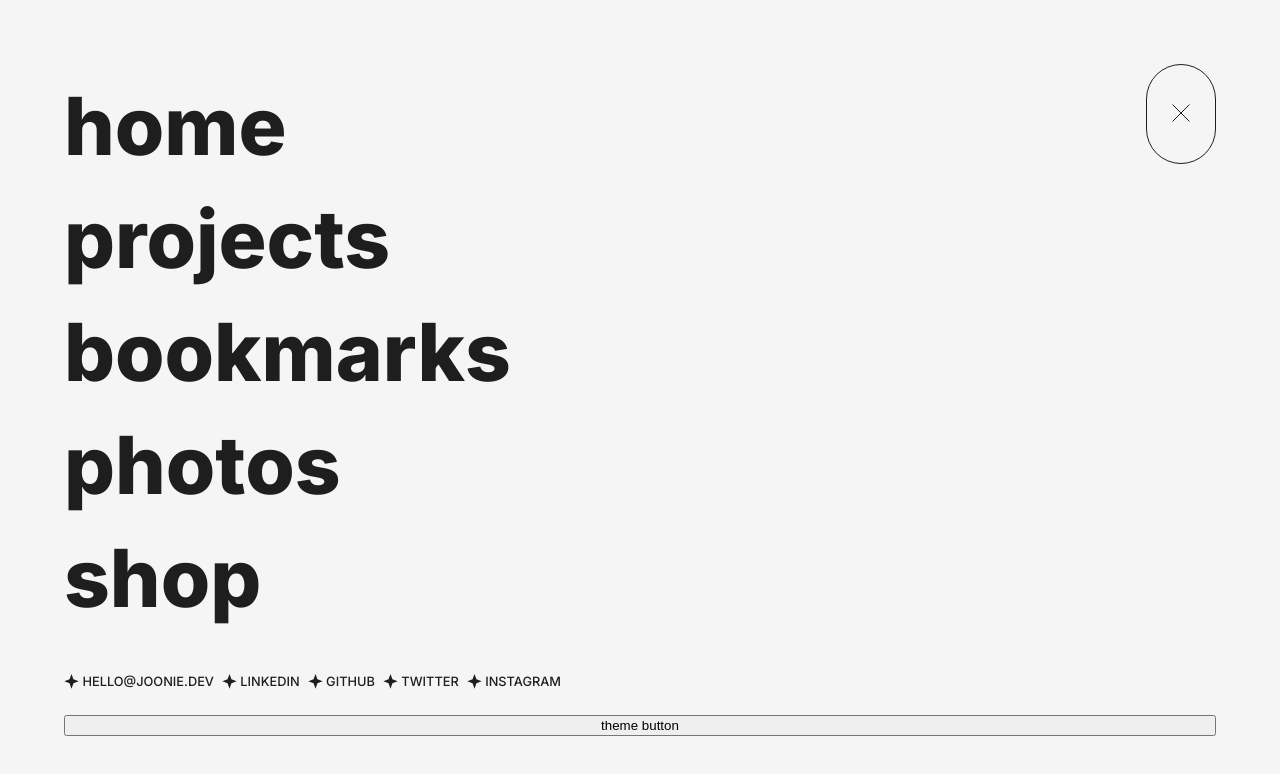
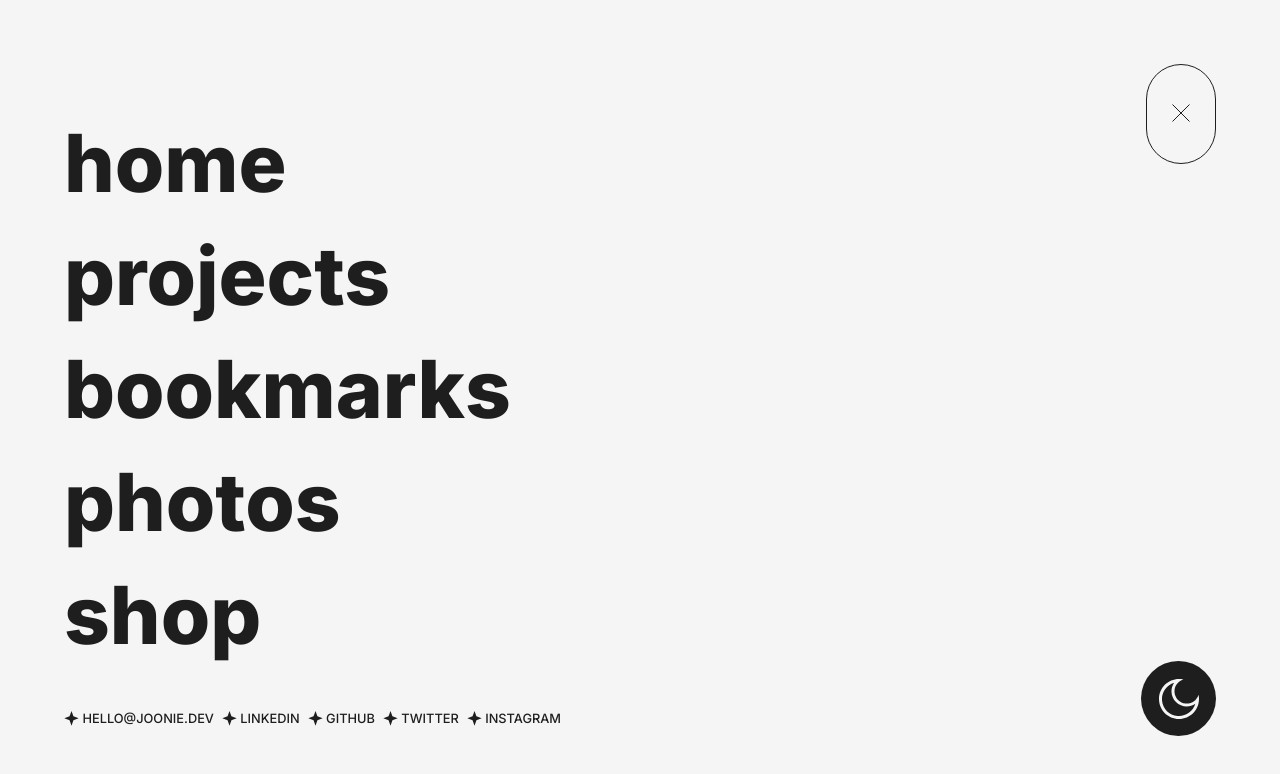
Before and after one commit to iteratetograceness/joonierepo, a Next.js app: page / in a window 1280 px wide. Both pictures are taken after a click on the button 1181 px from the left and 114 px from the top of the page. Shown: the top 774 px of the page. Built offline with nearby package versions, Linux system fonts and the light colour scheme.

Commit message:
Theme button

```diff
--- a/app/globals.css
+++ b/app/globals.css
@@ -32,7 +32,7 @@ a {
   box-sizing: border-box;
 }
 
-@media (prefers-color-scheme: dark) {
+/* @media (prefers-color-scheme: dark) {
   :root {
     --background: #1e1e1e;
     --foreground: #f5f5f5;
@@ -41,4 +41,10 @@ a {
   html {
     color-scheme: dark;
   }
+} */
+
+.dark-mode {
+  --background: #1e1e1e;
+  --foreground: #f5f5f5;
+  /* color-scheme: dark; */
 }
--- a/components/common/nav/index.module.css
+++ b/components/common/nav/index.module.css
@@ -59,6 +59,7 @@
 .link {
   font-size: 5rem;
   font-weight: 800;
+  width: fit-content;
 }
 
 .socials {
@@ -68,6 +69,7 @@
   font-weight: 500;
   font-size: 0.8rem;
   margin-top: 2rem;
+  max-width: 75%;
 }
 
 .social {
--- a/components/common/nav/menu.tsx
+++ b/components/common/nav/menu.tsx
@@ -1,6 +1,6 @@
 'use client';
 
-import { motion } from 'framer-motion';
+import { motion, useReducedMotion } from 'framer-motion';
 import Link from 'next/link';
 import { KeyboardEvent, useEffect, useState } from 'react';
 import Sparkle from '../../../icons/sparkle';
@@ -44,6 +44,7 @@ type Props = {
 };
 
 export default function Menu({ isOpen }: Props) {
+  const prefersReducedMotion = useReducedMotion();
   const [firstRender, setFirstRender] = useState(true);
 
   const onKeyDown = (e: KeyboardEvent) => {
@@ -69,13 +70,13 @@ export default function Menu({ isOpen }: Props) {
   const menuVariants = {
     closed: {
       height: 0,
-      top: '-3rem',
+      top: '-4rem',
       transitionEnd: { display: 'none' },
       transition: {
-        duration: 2,
+        duration: 1.5,
         ease: [0.76, 0, 0.24, 1],
         when: 'afterChildren',
-        staggerChildren: 0.05,
+        staggerChildren: prefersReducedMotion ? 0 : 0.05,
       },
     },
     open: {
@@ -85,8 +86,8 @@ export default function Menu({ isOpen }: Props) {
       transition: {
         duration: 1,
         ease: [0.76, 0, 0.24, 1],
-        staggerChildren: 0.15,
-        delayChildren: 0.8,
+        staggerChildren: prefersReducedMotion ? 0 : 0.15,
+        delayChildren: 0.9,
       },
     },
   };
@@ -94,8 +95,23 @@ export default function Menu({ isOpen }: Props) {
   // LINKS:
   const MotionLink = motion(Link);
   const linkVariants = {
-    closed: { opacity: 0, y: 10, transition: { duration: 0.4 } },
-    open: { opacity: 1, y: -10, transition: { duration: 0.4 } },
+    closed: {
+      opacity: 0,
+      y: prefersReducedMotion ? 0 : 10,
+      transition: { duration: 0.4 },
+    },
+    open: {
+      opacity: 1,
+      y: prefersReducedMotion ? 0 : -10,
+      transition: { duration: 0.4 },
+    },
+  };
+
+  // THEME BUTTON:
+  const MotionThemeButton = motion(ThemeButton);
+  const buttonVariants = {
+    closed: { scale: 0.8, opacity: 0 },
+    open: { scale: 1, opacity: 1, transition: { delay: 1.5 } },
   };
 
   return (
@@ -131,7 +147,7 @@ export default function Menu({ isOpen }: Props) {
           );
         })}
       </motion.div>
-      <ThemeButton />
+      <MotionThemeButton variants={buttonVariants} />
     </motion.div>
   );
 }
--- /dev/null
+++ b/components/common/theme-button/index.module.css
@@ -0,0 +1,21 @@
+.button {
+  display: flex;
+  justify-content: center;
+  align-items: center;
+  position: absolute;
+  background: var(--foreground);
+  height: 75px;
+  width: 75px;
+  border-radius: 50%;
+  border: none;
+  color: var(--background);
+  right: 4rem;
+  cursor: pointer;
+}
+
+@media (max-width: 600px) {
+  .button {
+    left: 4rem;
+    top: 4rem;
+  }
+}
--- a/components/common/theme-button/index.tsx
+++ b/components/common/theme-button/index.tsx
@@ -1,5 +1,60 @@
 'use client';
 
-export default function ThemeButton() {
-  return <button id='theme-toggle'>theme button</button>;
-}
+import { motion, useReducedMotion } from 'framer-motion';
+import { ForwardedRef, forwardRef, useEffect, useState } from 'react';
+import Moon from '../../../icons/moon';
+import Sun from '../../../icons/sun';
+import styles from './index.module.css';
+
+const ThemeButton = forwardRef(function ThemeButton(
+  _,
+  ref: ForwardedRef<HTMLButtonElement>,
+) {
+  const prefersReducedMotion = useReducedMotion();
+  const [theme, setTheme] = useState<'dark' | 'light' | null>(null);
+
+  const toggleDarkMode = (state: boolean) => {
+    document.documentElement.classList.toggle('dark-mode', state);
+  };
+
+  const toggleTheme = () => {
+    if (theme === 'light') {
+      toggleDarkMode(true);
+      setTheme('dark');
+    } else {
+      toggleDarkMode(false);
+      setTheme('light');
+    }
+  };
+
+  useEffect(() => {
+    window
+      .matchMedia('(prefers-color-scheme: dark)')
+      .addEventListener('change', (event) => {
+        const colorScheme = event.matches ? 'dark' : 'light';
+        setTheme(colorScheme);
+      });
+  }, []);
+
+  const hoverAnimation = {
+    rotate: 360,
+    opacity: 0.5,
+    transition: {
+      rotate: { repeat: Infinity, duration: 3, ease: 'linear' },
+    },
+  };
+
+  return (
+    <motion.button
+      id='theme-toggle'
+      ref={ref}
+      className={styles.button}
+      whileHover={prefersReducedMotion ? undefined : hoverAnimation}
+      onClick={toggleTheme}
+    >
+      {theme && theme === 'dark' ? <Sun /> : <Moon />}
+    </motion.button>
+  );
+});
+
+export default ThemeButton;
--- /dev/null
+++ b/icons/moon.tsx
@@ -0,0 +1,20 @@
+import { SVGType } from './types';
+
+export default function Moon({ width = 40, height = 40 }: SVGType) {
+  return (
+    <svg
+      width={width}
+      height={height}
+      viewBox='0 0 40 40'
+      fill='none'
+      xmlns='http://www.w3.org/2000/svg'
+    >
+      <path
+        fillRule='evenodd'
+        clipRule='evenodd'
+        d='M0 20.0001C0 8.95449 8.95425 0.000235103 19.9999 0.000235103C21.4694 -0.00714726 22.9346 0.159353 24.3649 0.496264C18.7039 2.11711 14.9989 7.5386 15.5455 13.4016C16.0921 19.2647 20.7353 23.9079 26.5984 24.4545C32.4614 25.0011 37.8829 21.2961 39.5037 15.6351C39.8406 17.0654 40.0071 18.5306 39.9998 20.0001C39.9998 31.0457 31.0455 40 19.9999 40C8.95425 40 0 31.0457 0 20.0001ZM16.9506 23.0481C11.7622 17.8646 11.009 9.71782 15.159 3.67087C7.34784 5.9908 2.27593 13.5206 3.06141 21.6311C3.8469 29.7415 10.2695 36.1581 18.3807 36.936C26.4919 37.7139 34.0169 32.6349 36.3295 24.8215C30.2865 28.9773 22.139 28.2317 16.9506 23.0481Z'
+        fill='currentColor'
+      />
+    </svg>
+  );
+}
--- /dev/null
+++ b/icons/sun.tsx
@@ -0,0 +1,52 @@
+import { SVGType } from './types';
+
+export default function Sun({ width = 48, height = 48 }: SVGType) {
+  return (
+    <svg
+      width={width}
+      height={height}
+      viewBox='0 0 48 48'
+      fill='none'
+      xmlns='http://www.w3.org/2000/svg'
+    >
+      <path
+        fillRule='evenodd'
+        clipRule='evenodd'
+        d='M12.7139 23.77C12.7139 17.664 17.6637 12.7142 23.7697 12.7142C26.7019 12.7142 29.514 13.879 31.5873 15.9523C33.6607 18.0257 34.8255 20.8378 34.8255 23.77C34.8255 29.876 29.8757 34.8258 23.7697 34.8258C17.6637 34.8258 12.7139 29.876 12.7139 23.77ZM16.6196 26.7316C17.8175 29.6235 20.6394 31.509 23.7696 31.509C28.0437 31.509 31.5087 28.0441 31.5087 23.7699C31.5087 20.6398 29.6231 17.8178 26.7312 16.62C23.8393 15.4221 20.5106 16.0842 18.2972 18.2976C16.0839 20.5109 15.4217 23.8397 16.6196 26.7316Z'
+        fill='currentColor'
+      />
+      <path
+        d='M23.7707 9.95024C24.6816 9.93833 25.4171 9.20278 25.4291 8.29187V1.65837C25.4291 0.742479 24.6866 0 23.7707 0C22.8548 0 22.1123 0.742479 22.1123 1.65837V8.29187C22.1242 9.20278 22.8598 9.93833 23.7707 9.95024Z'
+        fill='currentColor'
+      />
+      <path
+        d='M23.7707 37.5898C22.8598 37.6017 22.1242 38.3372 22.1123 39.2482V45.8816C22.1123 46.7975 22.8548 47.54 23.7707 47.54C24.6866 47.54 25.4291 46.7975 25.4291 45.8816V39.2482C25.4171 38.3372 24.6816 37.6017 23.7707 37.5898Z'
+        fill='currentColor'
+      />
+      <path
+        d='M11.6521 13.9967C12.2995 14.6434 13.3484 14.6434 13.9959 13.9967C14.6426 13.3492 14.6426 12.3003 13.9959 11.6529L9.30823 6.96518C8.8948 6.52151 8.27217 6.33887 7.68459 6.48893C7.09701 6.63899 6.6382 7.09781 6.48814 7.68539C6.33808 8.27297 6.52071 8.8956 6.96439 9.30902L11.6521 13.9967Z'
+        fill='currentColor'
+      />
+      <path
+        d='M35.8885 33.5433C35.2351 32.9345 34.2169 32.9524 33.5853 33.584C32.9538 34.2155 32.9358 35.2337 33.5447 35.8872L38.2324 40.5748C38.5417 40.888 38.9641 41.0634 39.4043 41.0613C39.845 41.0659 40.2683 40.8902 40.5762 40.5748C41.2229 39.9274 41.2229 38.8785 40.5762 38.231L35.8885 33.5433Z'
+        fill='currentColor'
+      />
+      <path
+        d='M9.95024 23.77C9.93833 22.8591 9.20278 22.1236 8.29187 22.1117H1.65837C0.742479 22.1117 0 22.8541 0 23.77C0 24.6859 0.742479 25.4284 1.65837 25.4284H8.29187C9.20278 25.4165 9.93833 24.681 9.95024 23.77Z'
+        fill='currentColor'
+      />
+      <path
+        d='M45.8807 22.1117H39.2472C38.3313 22.1117 37.5889 22.8541 37.5889 23.77C37.5889 24.6859 38.3313 25.4284 39.2472 25.4284H45.8807C46.7966 25.4284 47.5391 24.6859 47.5391 23.77C47.5391 22.8541 46.7966 22.1117 45.8807 22.1117Z'
+        fill='currentColor'
+      />
+      <path
+        d='M11.6541 33.5433L6.96644 38.231C6.31978 38.8785 6.31978 39.9274 6.96644 40.5748C7.2743 40.8902 7.69769 41.0659 8.13836 41.0613C8.57853 41.0634 9.00097 40.888 9.31028 40.5748L13.9979 35.8872C14.6068 35.2337 14.5888 34.2155 13.9573 33.584C13.3258 32.9524 12.3075 32.9345 11.6541 33.5433Z'
+        fill='currentColor'
+      />
+      <path
+        d='M34.8261 14.4831C35.2662 14.4852 35.6887 14.3099 35.998 13.9967L40.5751 9.30902C41.0188 8.8956 41.2014 8.27297 41.0513 7.68539C40.9013 7.09781 40.4425 6.63899 39.8549 6.48893C39.2673 6.33887 38.6447 6.52151 38.2313 6.96518L33.5436 11.6529C32.8969 12.3003 32.8969 13.3492 33.5436 13.9967C33.8792 14.3388 34.348 14.5166 34.8261 14.4831Z'
+        fill='currentColor'
+      />
+    </svg>
+  );
+}
```
Also changed, not shown: package.json (+4 -4 lines), 1 other file (tests, documents, lock files or other folders).
